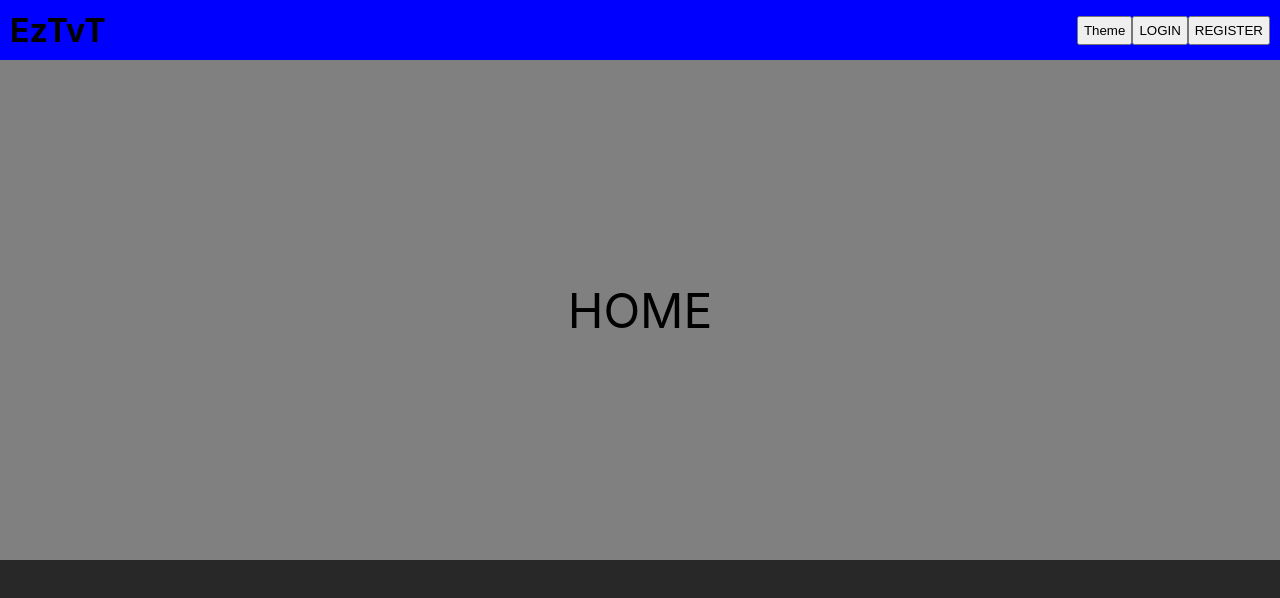
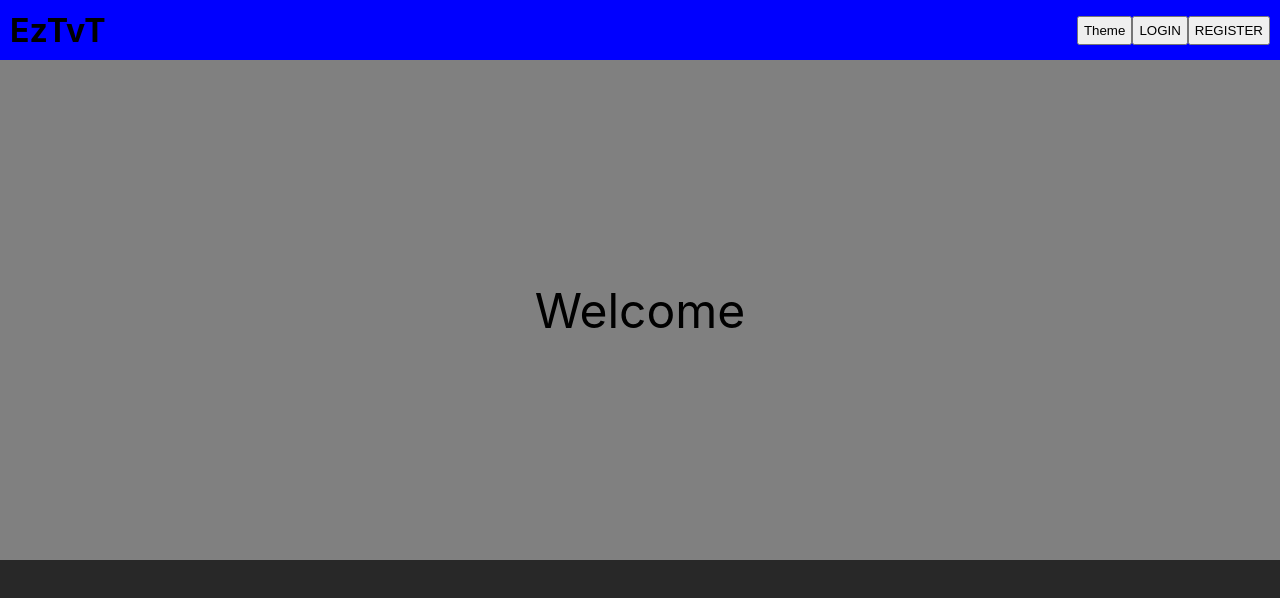
Before and after one commit to claeri27/easy-tv-tracker, a React (Create React App) app: page / in a window 1280 px wide. Shown: the top 598 px of the page. Built offline with nearby package versions, Linux system fonts and the light colour scheme.

Commit message:
Register posting correctly

```diff
--- a/src/App.js
+++ b/src/App.js
@@ -5,6 +5,7 @@ import Nav from "./components/Nav"
 import Login from "./components/Login"
 import Register from "./components/Register"
 import Home from "./components/Home"
+import Welcome from "./components/Welcome"
 
 const AppContainer = styled.div`
 `;
@@ -13,9 +14,10 @@ const App = () => {
   return <Router>
     <AppContainer>
       <Nav />
-      <Route exact path="/" component={Home} />
-      <Route path="/log/" component={Login} />
-      <Route path="/reg/" component={Register} />
+      <Route exact path="/" component={Welcome} />
+      <Route path="/home/" component={Home} />
+      <Route path="/login/" component={Login} />
+      <Route path="/register/" component={Register} />
     </AppContainer>
   </Router>
 }
--- a/src/components/Nav.js
+++ b/src/components/Nav.js
@@ -47,10 +47,10 @@ const Nav = () => {
               setLightMode(!lightMode);
               localStorage.setItem("lightMode", !lightMode);
             }}>Theme</Button>
-            <Link to='/log/'>
+            <Link to='/login/'>
               <Button>LOGIN</Button>
             </Link>
-            <Link to='/reg/'>
+            <Link to='/register/'>
               <Button>REGISTER</Button>
             </Link>
           </ButtonsContainer>
--- a/src/components/Register.js
+++ b/src/components/Register.js
@@ -1,4 +1,4 @@
-import React, { useState, useEffect } from 'react'
+import React, { useState } from 'react'
 import axios from 'axios'
 import styled from 'styled-components';
 
@@ -51,7 +51,7 @@ const SubmitButton = styled.button`
   }
 `;
 
-const BASE_URL = 'http://localhost:3000'
+const BASE_URL = 'http://localhost:3001'
 
 const Register = () => {
   const [email, setEmail] = useState('');
@@ -74,6 +74,11 @@ const Register = () => {
 
   const handleSubmit = async e => {
     e.preventDefault()
+    await axios.post(`${BASE_URL}/register`, {
+      email,
+      username,
+      password,
+    })
   }
 
   return <RegisterContainer>
--- /dev/null
+++ b/src/components/Welcome.js
@@ -0,0 +1,19 @@
+import React from 'react'
+import styled from 'styled-components';
+
+const WelcomeContainer = styled.div`
+  display: flex;
+  align-items: center;
+  justify-content: center;
+  background: grey;
+  min-height: 500px;
+  font-size: 3em;
+`;
+
+const Welcome = () => {
+  return <WelcomeContainer>
+    Welcome
+  </WelcomeContainer>
+}
+
+export default Welcome
--- a/src/server/routes/user-route.js
+++ b/src/server/routes/user-route.js
@@ -48,8 +48,10 @@ userRouter.delete('/:id', async (req, res) => {
 userRouter.put('/:id', async (req, res) => {
   try {
     const user = await models.User.findByPk(req.body.id)
-    const password_digest = await bcrypt.hash(req.body.password, 10)
-    req.body.password = password_digest
+    if (req.body.password) {
+      const password_digest = await bcrypt.hash(req.body.password, 10)
+      req.body.password = password_digest
+    }
     await user.update(req.body)
     const updatedUser = await models.User.findByPk(req.body.id)
     res.json({updatedUser})
```
